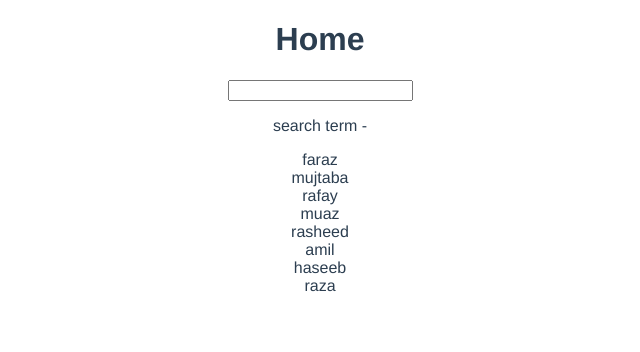
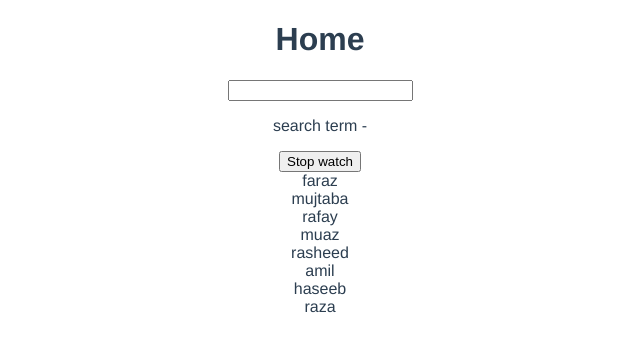
Before and after one commit to Farazzaidi22/My-Blogs, a Vue app: page / in a window 1280 px wide. Shown: the top 352 px of the page, without its empty margins (320-960 px from the left). Built offline with nearby package versions, Linux system fonts and the light colour scheme.

Commit message:
used watch and watchEffect for search

```diff
--- a/src/views/Home.vue
+++ b/src/views/Home.vue
@@ -4,6 +4,7 @@
 
     <input type="text" v-model="search">
     <p>search term - {{ search }}</p>
+    <button @click="handleClick">Stop watch</button>
     <div v-for="name in matchingNames" :key="name">{{ name }}</div>
     <!-- <h2>Refs</h2>
     <p>{{ ninjaOne.name }} - {{ ninjaOne.age }}</p>
@@ -17,7 +18,8 @@
 
 <script>
 import { ref, reactive } from '@vue/reactivity'
-import { computed } from '@vue/runtime-core'
+import { computed, watchEffect } from '@vue/runtime-core'
+import {watch} from 'vue'
 // @ is an alias to /src
 
 
@@ -28,11 +30,24 @@ export default {
     const search = ref('')
     const names = ref(['faraz', 'mujtaba', 'rafay', 'muaz', 'rasheed', 'amil', 'haseeb', 'raza'])
 
+    const stopWatch = watch(search, () => {
+      console.log('watch has ran')
+    })
+
+    const stopEffect = watchEffect(() => {
+      console.log('watchEffect has ran', search.value)
+    })
+
     const matchingNames = computed(() => {
       return names.value.filter((name) => name.includes(search.value))
     })
 
-    return {names, search, matchingNames}
+    const handleClick = () => {
+      stopWatch()
+      stopEffect()
+    }
+
+    return {names, search, matchingNames, handleClick}
 
     // const ninjaOne = ref({name: 'faraz', age: 23})
     // const ninjaTwo = reactive({name: 'Kounpal', age: 23})
```
